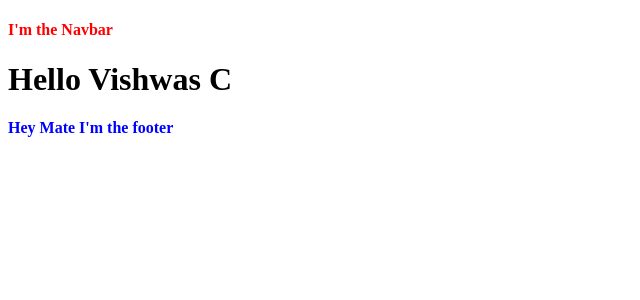
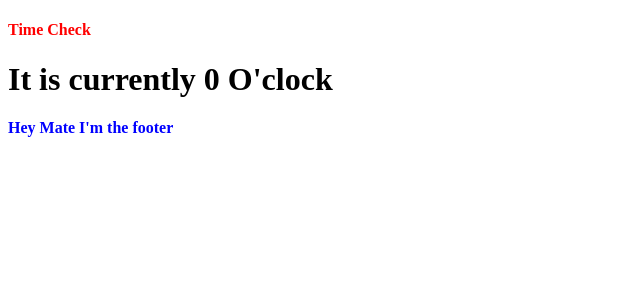
Before and after one commit to vishwas-c/React-practice, a React (Create React App) app: page / in a window 1280 px wide. Shown: the top 300 px of the page, without its empty margins (0-640 px from the left). Built offline with nearby package versions, Linux system fonts and the light colour scheme.

Commit message:
Template string to display var

```diff
--- a/src/components/MainContent.js
+++ b/src/components/MainContent.js
@@ -1,11 +1,10 @@
 import React from 'react'
 
 function MainContent(){
+  const date = new Date()
 
-  const firstName = "Vishwas"
-  const LastName = "C"
   return(
-    <h1>Hello {`${firstName} ${LastName}`}</h1>
+  <h1>It is currently {date.getHours()%12} O'clock</h1>
   )
 }
 
--- a/src/components/Navbar.js
+++ b/src/components/Navbar.js
@@ -4,7 +4,7 @@ import React from 'react'
 function Navbar() {
   return (
     <header>
-      <h4>I'm the Navbar</h4>
+      <h4>Time Check</h4>
     </header>
   )
 }
```
